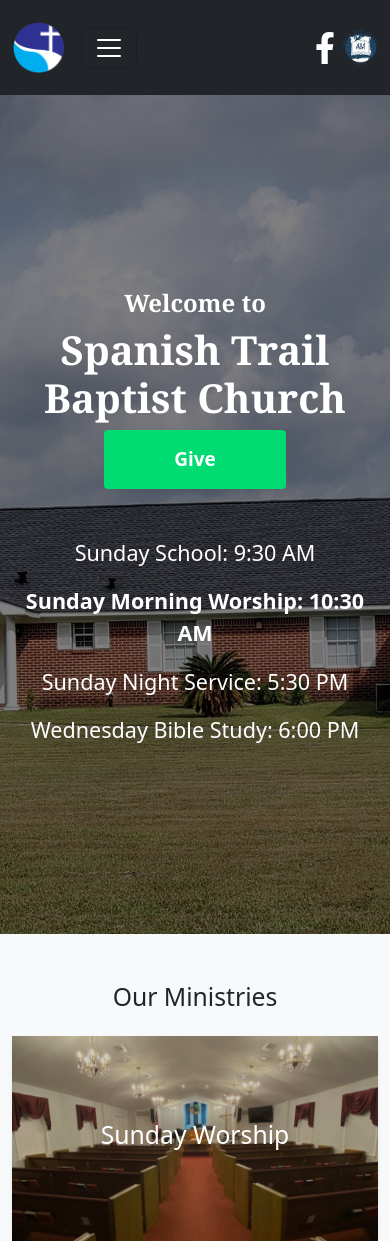
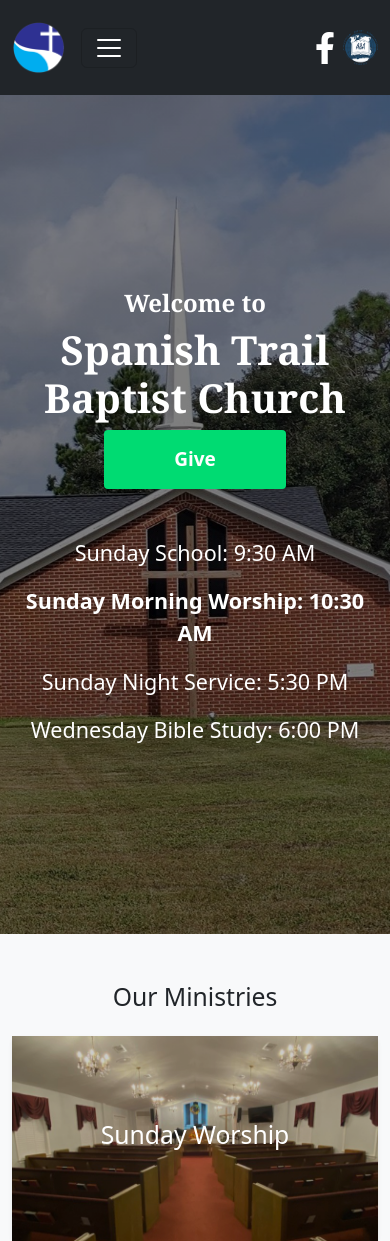
Before and after one commit to mhays24/spanish_trail-live, a Django app: page / in a window 390 px wide. Shown: the top 1241 px of the page. Run offline with Django 5.2, Linux system fonts and the light colour scheme; some libraries are stand-ins or nearby versions.

Commit message:
changed image in hero section in index.html to be mobile friendly

```diff
--- a/app/static/styles.css
+++ b/app/static/styles.css
@@ -143,6 +143,10 @@ LIGHT BLUE: #00adef
 
 /* Adjust styles for smaller screens */
 @media (max-width: 768px) {
+    .hero {
+        background-image: linear-gradient(rgba(0, 0, 0, 0.5), rgba(0, 0, 0, 0.5)), url("/static/images/church_vertical.jpg");
+    }
+
     .title {
         font-size: 2.5rem;
         /* Smaller title on mobile */
```
Also changed, not shown: app/static/images/church_vertical.jpg (added).
